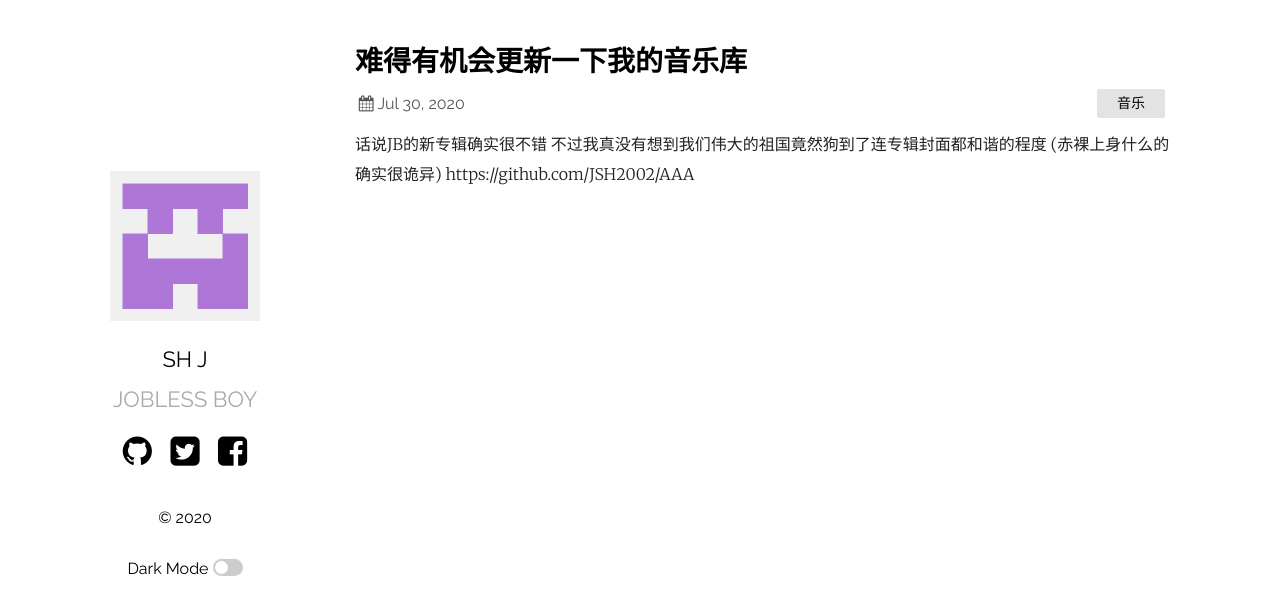
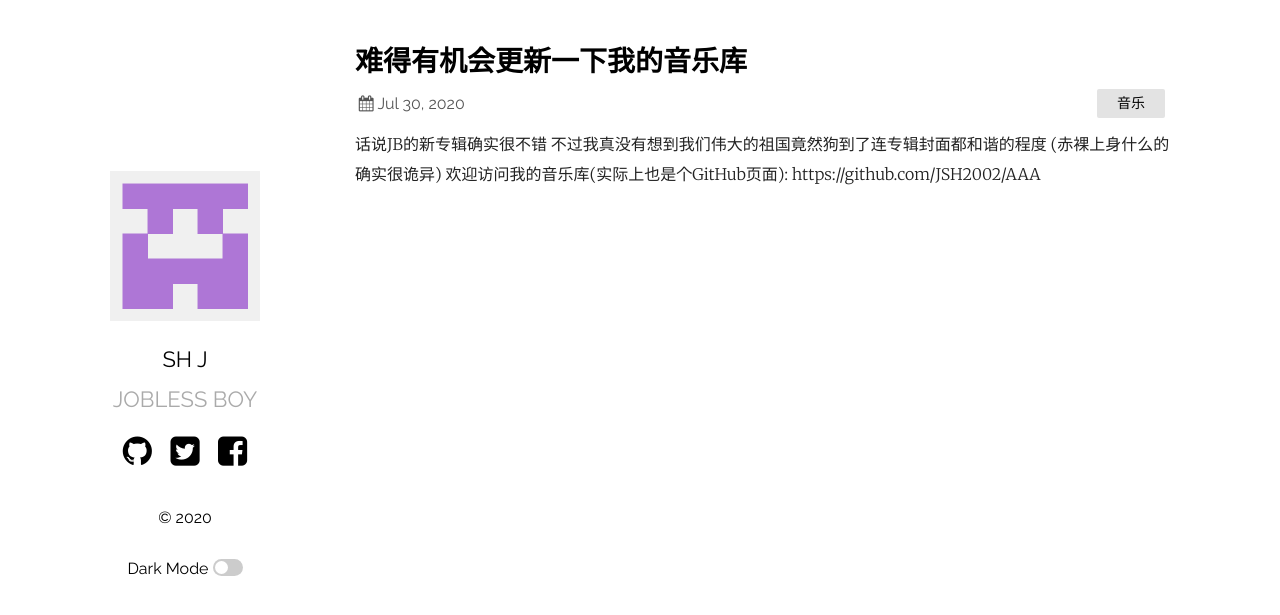
Before and after one commit to Joshpictures/joshpictures.github.io, a Jekyll site: the page built from _posts/2020-07-30-2.markdown, in a window 1280 px wide. Shown: the top 615 px of the page. Built offline with Jekyll 4.4.1, drawn with Linux system fonts in a browser that asks for light colours.

Commit message:
Update 2020-07-30-2.markdown

```diff
--- a/_posts/2020-07-30-2.markdown
+++ b/_posts/2020-07-30-2.markdown
@@ -8,4 +8,5 @@ categories: 音乐
 话说JB的新专辑确实很不错
 不过我真没有想到我们伟大的祖国竟然狗到了连专辑封面都和谐的程度
 (赤裸上身什么的确实很诡异)
+欢迎访问我的音乐库(实际上也是个GitHub页面):
 https://github.com/JSH2002/AAA
```
